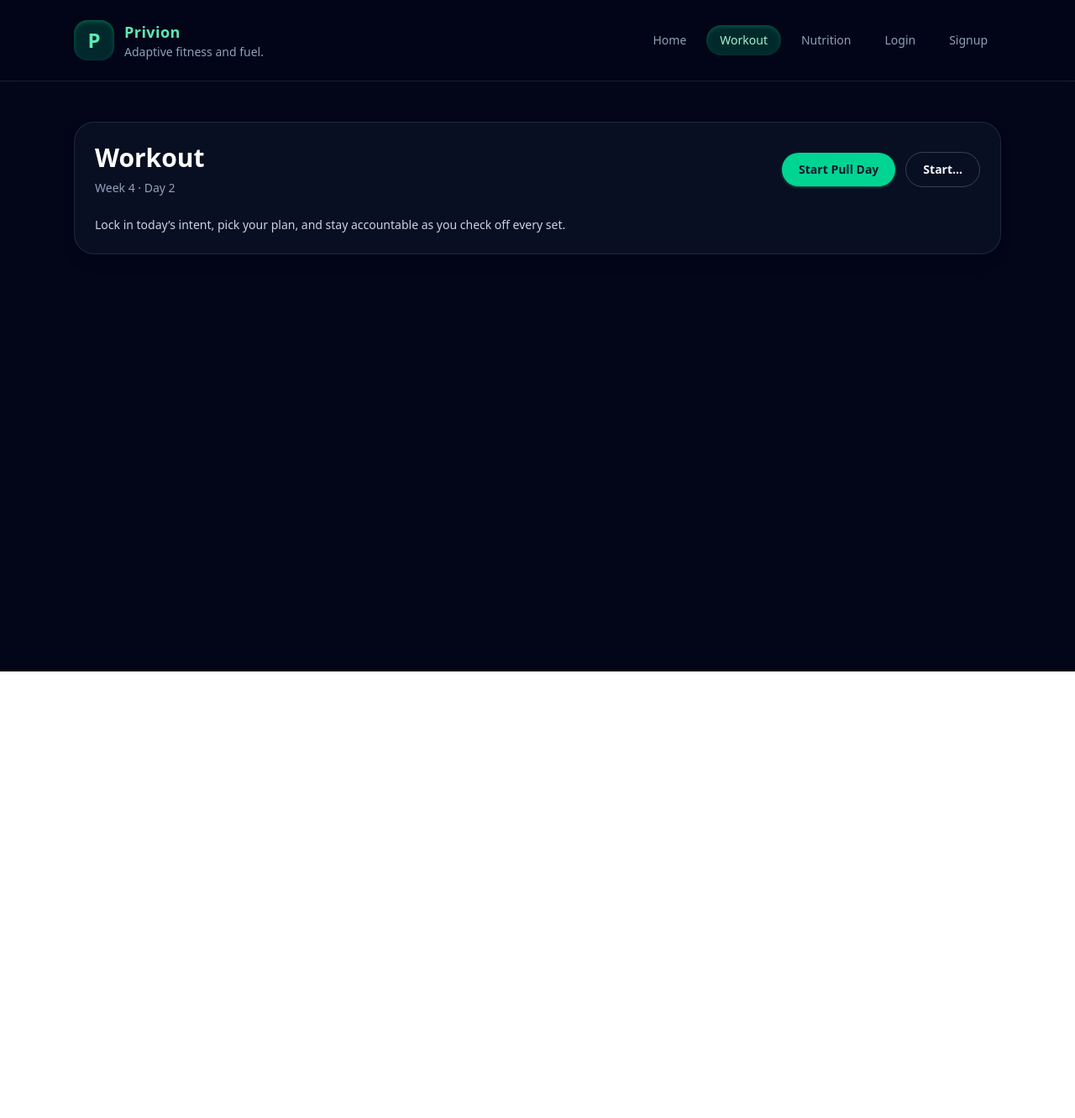
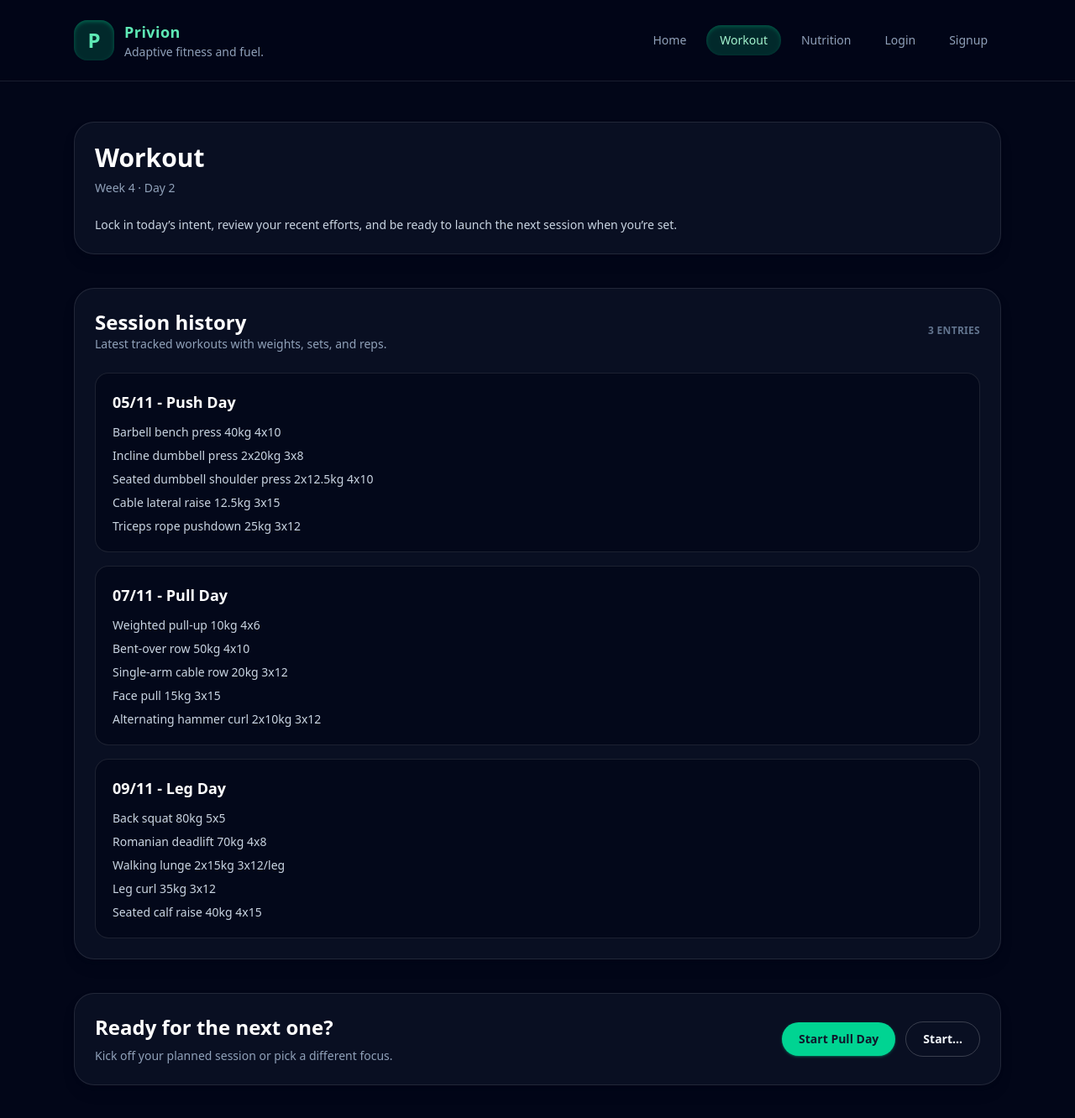
Before and after one commit to triek/privion, a Vue app: page /workout in a window 1280 px wide. Shown: the top 1332 px of the page at 84% size. Before the commit the page ends 800 px from the top, so only its background shows below. Built offline with nearby package versions, Linux system fonts and the light colour scheme.

Commit message:
added log history to workout view

```diff
--- a/src/views/WorkoutView.vue
+++ b/src/views/WorkoutView.vue
@@ -1,32 +1,35 @@
 <template>
   <div class="space-y-10">
     <section class="rounded-3xl border border-white/10 bg-slate-900/60 p-6 shadow-lg shadow-slate-950/30">
-      <header class="flex flex-col gap-4 md:flex-row md:items-center md:justify-between">
-        <div class="space-y-2">
-          <h1 class="text-3xl font-bold text-white">Workout</h1>
-          <p v-if="hasPlanner" class="text-sm text-slate-400">Week {{ planner.week }} · Day {{ planner.day }}</p>
-        </div>
-        <div class="flex flex-wrap items-center gap-3">
-          <button
-            class="inline-flex items-center gap-2 rounded-full bg-emerald-400 px-5 py-2.5 text-sm font-semibold text-slate-900 shadow shadow-emerald-500/40 transition hover:-translate-y-0.5 hover:bg-emerald-300 focus:outline-none focus-visible:ring-2 focus-visible:ring-emerald-400"
-            type="button"
-            @click="startTodayPlan"
-          >
-            Start {{ todayPlanLabel }}
-          </button>
-          <button
-            class="inline-flex items-center gap-2 rounded-full border border-white/20 px-5 py-2.5 text-sm font-semibold text-slate-100 transition hover:-translate-y-0.5 hover:border-white/40 focus:outline-none focus-visible:ring-2 focus-visible:ring-white/60"
-            type="button"
-            @click="showPlanPicker = true"
-          >
-            Start…
-          </button>
-        </div>
-      </header>
+      <div class="space-y-2">
+        <h1 class="text-3xl font-bold text-white">Workout</h1>
+        <p v-if="hasPlanner" class="text-sm text-slate-400">Week {{ planner.week }} · Day {{ planner.day }}</p>
+      </div>
 
       <p class="mt-6 text-sm text-slate-300">
-        Lock in today’s intent, pick your plan, and stay accountable as you check off every set.
+        Lock in today’s intent, review your recent efforts, and be ready to launch the next session when you’re set.
       </p>
+    </section>
+
+    <section class="space-y-6 rounded-3xl border border-white/10 bg-slate-900/60 p-6 shadow-lg shadow-slate-950/30">
+      <div class="flex flex-col gap-2 md:flex-row md:items-center md:justify-between">
+        <div>
+          <h2 class="text-2xl font-semibold text-white">Session history</h2>
+          <p class="text-sm text-slate-400">Latest tracked workouts with weights, sets, and reps.</p>
+        </div>
+        <span class="text-xs font-semibold uppercase tracking-wide text-slate-500">{{ historySessions.length }} entries</span>
+      </div>
+
+      <ul class="space-y-4">
+        <li v-for="record in historySessions" :key="record.session">
+          <article class="space-y-3 rounded-2xl border border-white/10 bg-slate-950/70 p-5">
+            <h3 class="text-lg font-semibold text-white">{{ record.session }}</h3>
+            <ul class="space-y-2 text-sm text-slate-300">
+              <li v-for="exercise in record.exercises" :key="`${record.session}-${exercise}`">{{ exercise }}</li>
+            </ul>
+          </article>
+        </li>
+      </ul>
     </section>
 
     <section
@@ -79,6 +82,33 @@
       </div>
     </section>
 
+    <section class="rounded-3xl border border-white/10 bg-slate-900/60 p-6 shadow-lg shadow-slate-950/30">
+      <div class="flex flex-col gap-4 md:flex-row md:items-center md:justify-between">
+        <div class="space-y-2">
+          <h2 class="text-2xl font-semibold text-white">Ready for the next one?</h2>
+          <p class="text-sm text-slate-400">Kick off your planned session or pick a different focus.</p>
+        </div>
+        <div class="flex flex-wrap items-center gap-3">
+          <button
+            class="inline-flex items-center gap-2 rounded-full bg-emerald-400 px-5 py-2.5 text-sm font-semibold text-slate-900 shadow shadow-emerald-500/40 transition hover:-translate-y-0.5 hover:bg-emerald-300 focus:outline-none focus-visible:ring-2 focus-visible:ring-emerald-400"
+            type="button"
+            @click="startTodayPlan"
+          >
+            Start {{ todayPlanLabel }}
+          </button>
+          <button
+            class="inline-flex items-center gap-2 rounded-full border border-white/20 px-5 py-2.5 text-sm font-semibold text-slate-100 transition hover:-translate-y-0.5 hover:border-white/40 focus:outline-none focus-visible:ring-2 focus-visible:ring-white/60"
+            type="button"
+            @click="showPlanPicker = true"
+          >
+            Start…
+          </button>
+        </div>
+      </div>
+    </section>
+
+    <div ref="pageEndRef"></div>
+
     <transition name="fade">
       <div
         v-if="showPlanPicker"
@@ -120,9 +150,10 @@
 </template>
 
 <script setup lang="ts">
-import { computed, reactive, ref } from 'vue'
+import { computed, nextTick, onMounted, reactive, ref } from 'vue'
 import type { Exercise, Plan } from '@/data/workoutPlans'
 import { workoutPlans } from '@/data/workoutPlans'
+import { workoutHistory } from '@/data/workoutHistory'
 
 type SessionExercise = Exercise & {
   completion: boolean[]
@@ -140,6 +171,8 @@ const showPlanPicker = ref(false)
 const sessionActive = ref(false)
 const activePlan = ref<Plan | null>(null)
 const sessionExercises = ref<SessionExercise[]>([])
+const historySessions = workoutHistory
+const pageEndRef = ref<HTMLElement | null>(null)
 
 const todayPlanIndex = computed(() => {
   if (!hasPlanner || weeklyPlan.length === 0) {
@@ -157,6 +190,12 @@ const todayPlanLabel = computed(() => {
     return `${todayPlan.value.label} Day`
   }
   return 'Session'
+})
+
+onMounted(() => {
+  nextTick(() => {
+    pageEndRef.value?.scrollIntoView({ behavior: 'smooth', block: 'end' })
+  })
 })
 
 function startSession(plan: Plan) {
```
